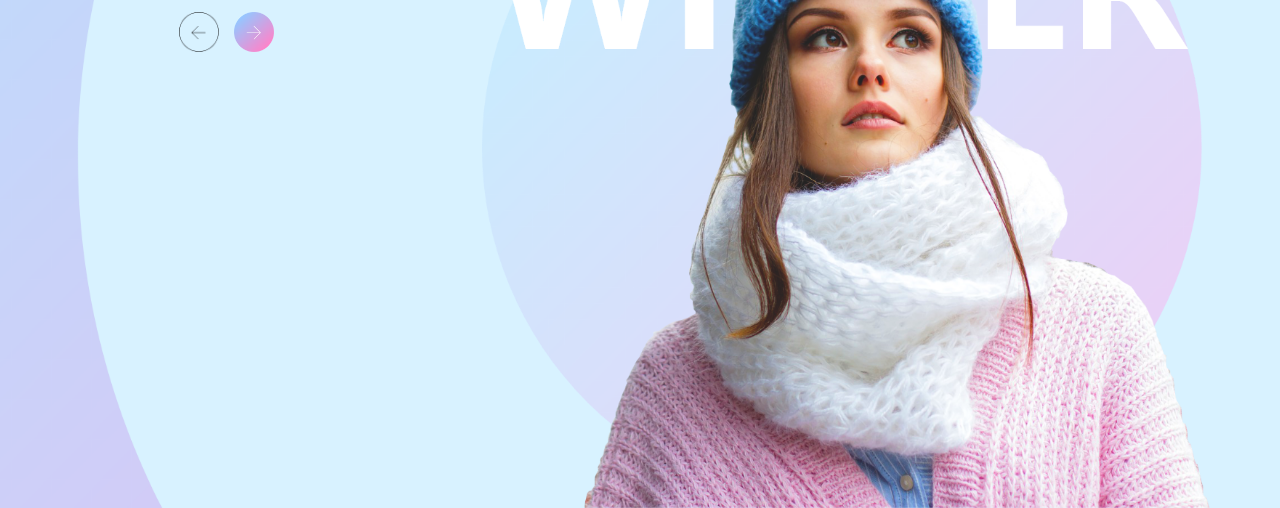
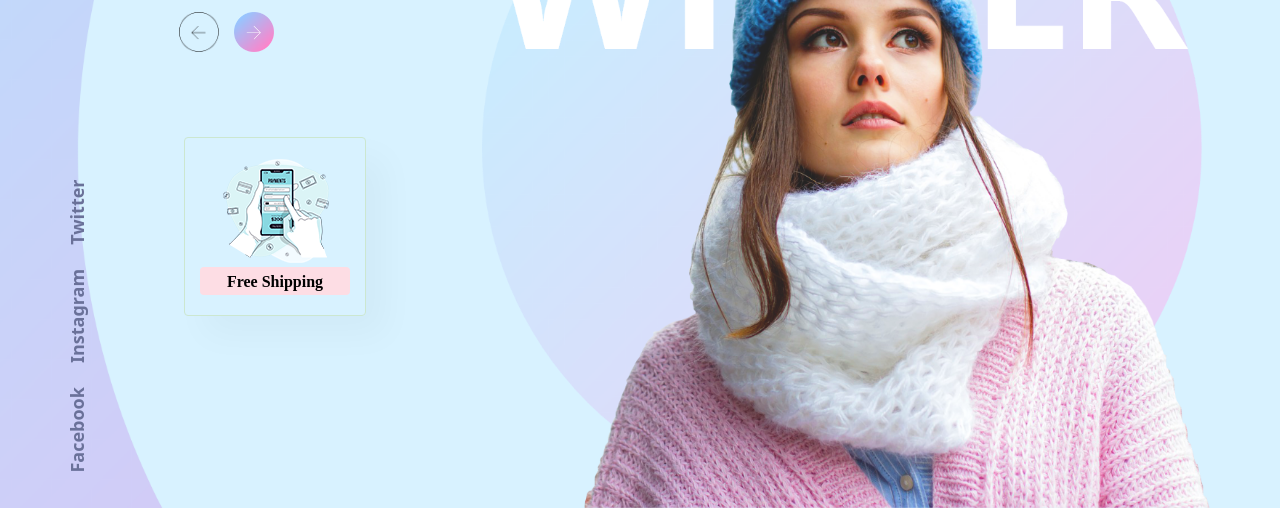
Before and after one commit to PriyanshK09/SoloCoder_KOC28_CipherSchools, a plain HTML site: page index.html in a window 1280 px wide. Shown: the part 292-800 px from the top of the page. Drawn offline with Linux system fonts and the light colour scheme.

Commit message:
modified

```diff
--- a/index.html
+++ b/index.html
@@ -37,6 +37,19 @@
 
     <img src="/assets/img.png" alt="" class="featured-img">
 
+    <div class="social-links">
+      <a href="">Facebook</a>
+      <a href="">Instagram</a>
+      <a href="">Twitter</a>
+    </div>
+
+    <section id="feature" class="s1">
+      <div class="featured-box">
+        <img src="/assets/features/f1.png" alt="">
+        <h4>Free Shipping</h4>
+      </div>
+    </section>
+
   </div>
 </body>
 </html>
--- a/style.css
+++ b/style.css
@@ -98,3 +98,46 @@ nav ul li a{
   bottom: 0%;
   right: 70px;
 }
+
+.social-links{
+  transform: rotate(-90deg);
+  position: absolute;
+  left: -80px;
+  bottom: 180px;
+}
+
+.social-links a{
+  color: #6a7199;
+  margin-bottom: 20px;
+  text-decoration: none;
+  padding-right: 20px;
+  font-size: 18px;
+  font-family: system-ui;
+  font-weight: bold;
+}
+
+.s1{
+  padding: 70px 120px;
+}
+
+#feature .featured-box{
+  width: 150px;
+  text-align: center;
+  padding: 20px 15px;
+  box-shadow: 20px 20px 34px rgba(0, 0, 0, 0.03);
+  border: 1px solid #cce7d0;
+  border-radius: 4px;
+  margin: 15px 0;
+}
+
+#feature .featured-box:hover{
+  box-shadow: 10px 10px 60px rgba(255, 0, 0, 0.03);
+}
+
+#feature .featured-box h4{
+  padding: 9px 8px 6px 8px;
+  line-height: 0.8;
+  border-radius: 4px;
+  color: #000000;
+  background-color: #fddde4;
+}
```
Also changed, not shown: assets/features/f1.png (added), assets/features/f2.png (added), assets/features/f3.png (added), assets/features/f4.png (added), assets/features/f5.png (added), assets/features/f6.png (added).
